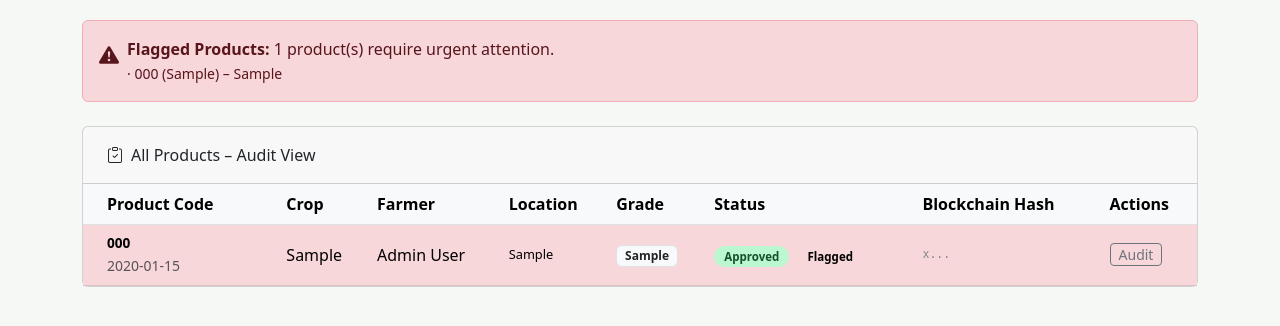
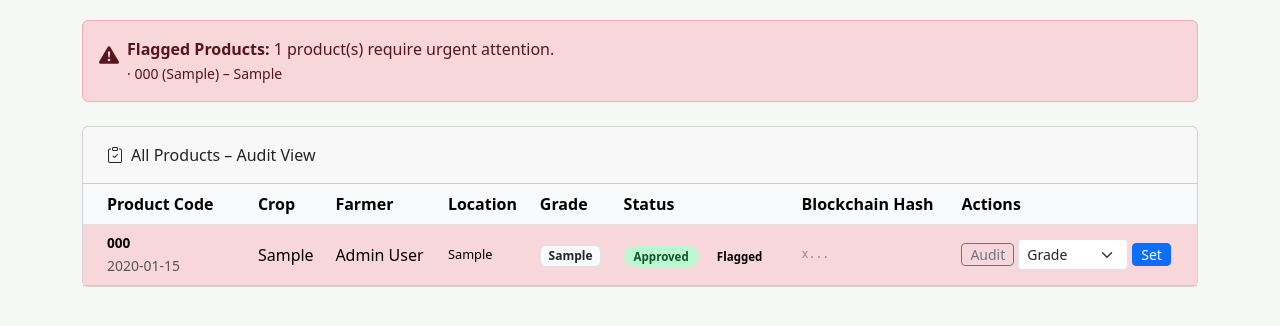
Before and after one commit to pictonmali0-glitch/agri-chain-project, a Flask app: template agri_chain_final/templates/regulator_dashboard.html in a window 1280 px wide. Shown: the part 251-577 px from the top of the page. Run offline with Flask 3, Linux system fonts and the light colour scheme; the template is opened without the code that fills it: values that come from a table or form of the project are taken from there, others are empty; data comes from the database, SQL or seed files in the repository; tables that the repository leaves empty hold one stand-in row (values such as "Sample post").

Commit message:
Make regulator responsible for product quality grading

```diff
--- a/agri_chain_final/templates/regulator_dashboard.html
+++ b/agri_chain_final/templates/regulator_dashboard.html
@@ -58,14 +58,19 @@
             <td>{{ p.crop_type }}</td>
             <td>{{ p.farmer.name }}</td>
             <td style="font-size:0.8rem">{{ p.location }}</td>
-            <td><span class="badge bg-light text-dark border">{{ p.quality_grade }}</span></td>
+            <td>
+              <span class="badge bg-light text-dark border">{{ p.quality_grade }}</span>
+              {% if p.quality_grade == 'Pending' %}
+              <span class="badge bg-warning text-dark ms-1">Awaiting Grade</span>
+              {% endif %}
+            </td>
             <td>
               <span class="badge-status badge-{{ p.status }}">{{ p.status.replace('_',' ').title() }}</span>
               {% if p.is_flagged %}<span class="badge-status badge-flagged ms-1">Flagged</span>{% endif %}
             </td>
             <td><div class="hash-text">{{ p.blockchain_hash[:30] if p.blockchain_hash else 'N/A' }}...</div></td>
             <td>
-              <div class="d-flex gap-1">
+              <div class="d-flex flex-wrap gap-1 align-items-center">
                 <a href="/track?q={{ p.product_code }}" class="btn btn-sm btn-outline-secondary py-0">Audit</a>
                 {% if not p.is_approved %}
                 <form method="POST" action="/regulator/approve/{{ p.id }}" class="d-inline">
@@ -77,6 +82,17 @@
                   <button type="submit" class="btn btn-sm btn-danger py-0">Flag</button>
                 </form>
                 {% endif %}
+                <form method="POST" action="/regulator/set_grade/{{ p.id }}" class="d-inline d-flex gap-1 align-items-center">
+                  <select name="quality_grade" class="form-select form-select-sm" style="width:110px">
+                    <option value="">Grade</option>
+                    <option>A+</option>
+                    <option>A</option>
+                    <option>B+</option>
+                    <option>B</option>
+                    <option>C</option>
+                  </select>
+                  <button type="submit" class="btn btn-sm btn-primary py-0">Set</button>
+                </form>
               </div>
             </td>
           </tr>
```
